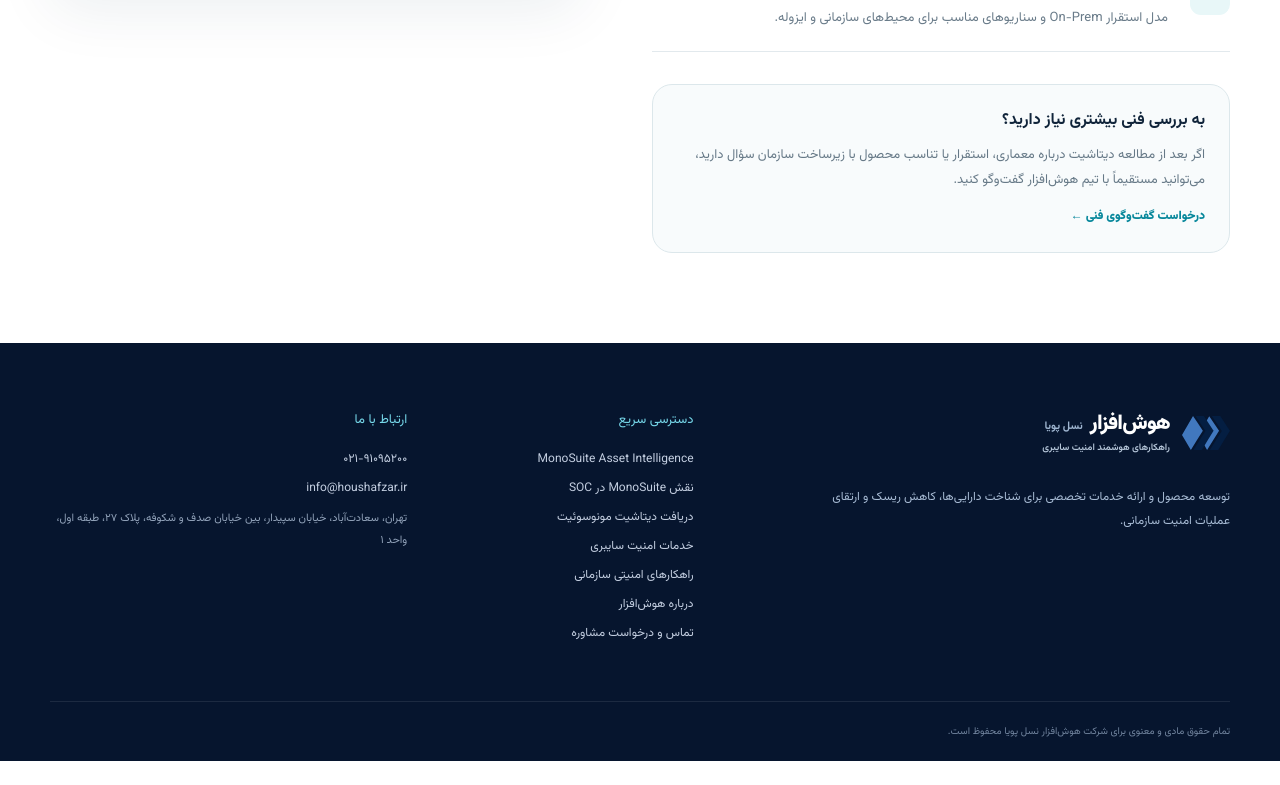
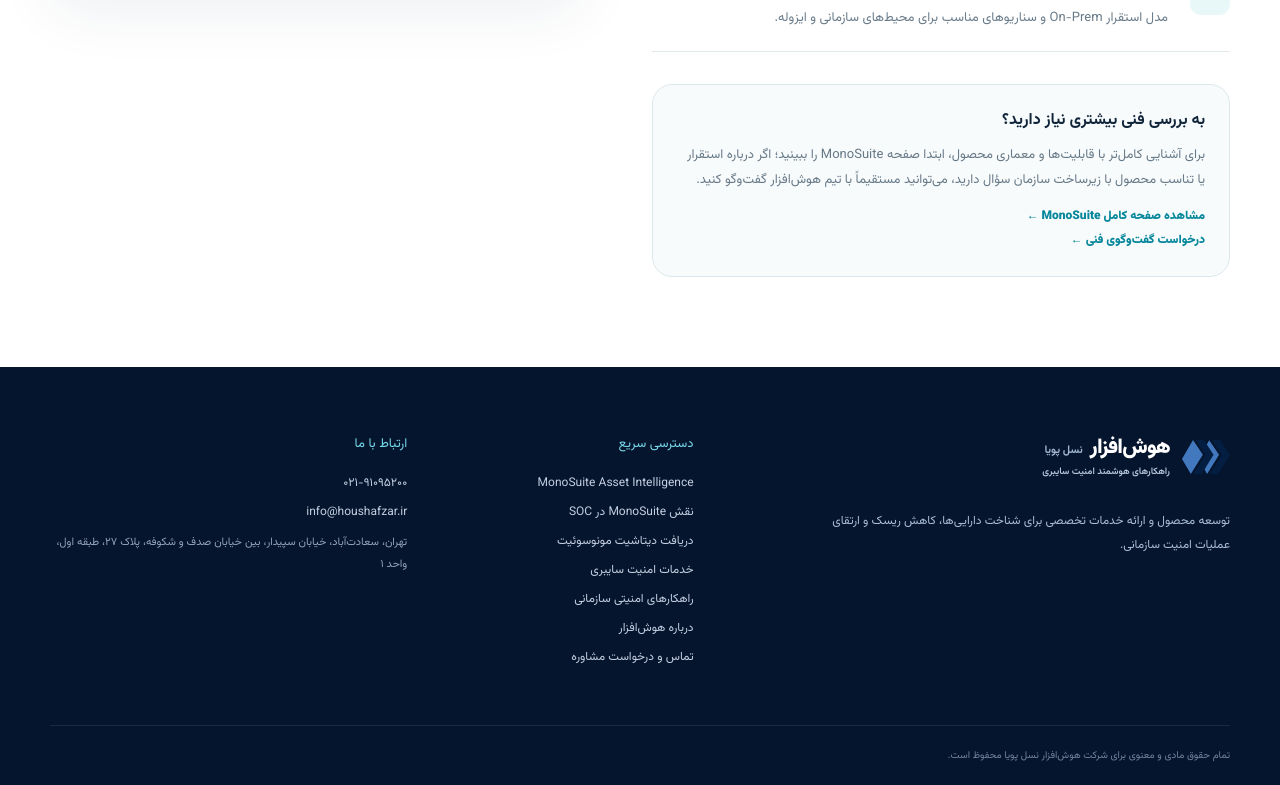
Before and after one commit to monaderi1/houshafzar-website, a Next.js app: page /datasheet in a window 1280 px wide. Shown: the part 1239-2024 px from the top of the page. Before the commit the page ends 2000 px from the top, so only its background shows below. Built offline with nearby package versions, Linux system fonts and the light colour scheme.

Commit message:
Add contextual links from datasheet to product and contact

```diff
--- a/app/datasheet/page.tsx
+++ b/app/datasheet/page.tsx
@@ -67,7 +67,8 @@ export default function DatasheetPage() {
 
                 <div className={styles.helpBox}>
                   <strong>به بررسی فنی بیشتری نیاز دارید؟</strong>
-                  <p>اگر بعد از مطالعه دیتاشیت درباره معماری، استقرار یا تناسب محصول با زیرساخت سازمان سؤال دارید، می‌توانید مستقیماً با تیم هوش‌افزار گفت‌وگو کنید.</p>
+                  <p>برای آشنایی کامل‌تر با قابلیت‌ها و معماری محصول، ابتدا صفحه MonoSuite را ببینید؛ اگر درباره استقرار یا تناسب محصول با زیرساخت سازمان سؤال دارید، می‌توانید مستقیماً با تیم هوش‌افزار گفت‌وگو کنید.</p>
+                  <Link href="/monosuit/">مشاهده صفحه کامل MonoSuite ←</Link><br />
                   <Link href="/contact/">درخواست گفت‌وگوی فنی ←</Link>
                 </div>
               </div>
```
